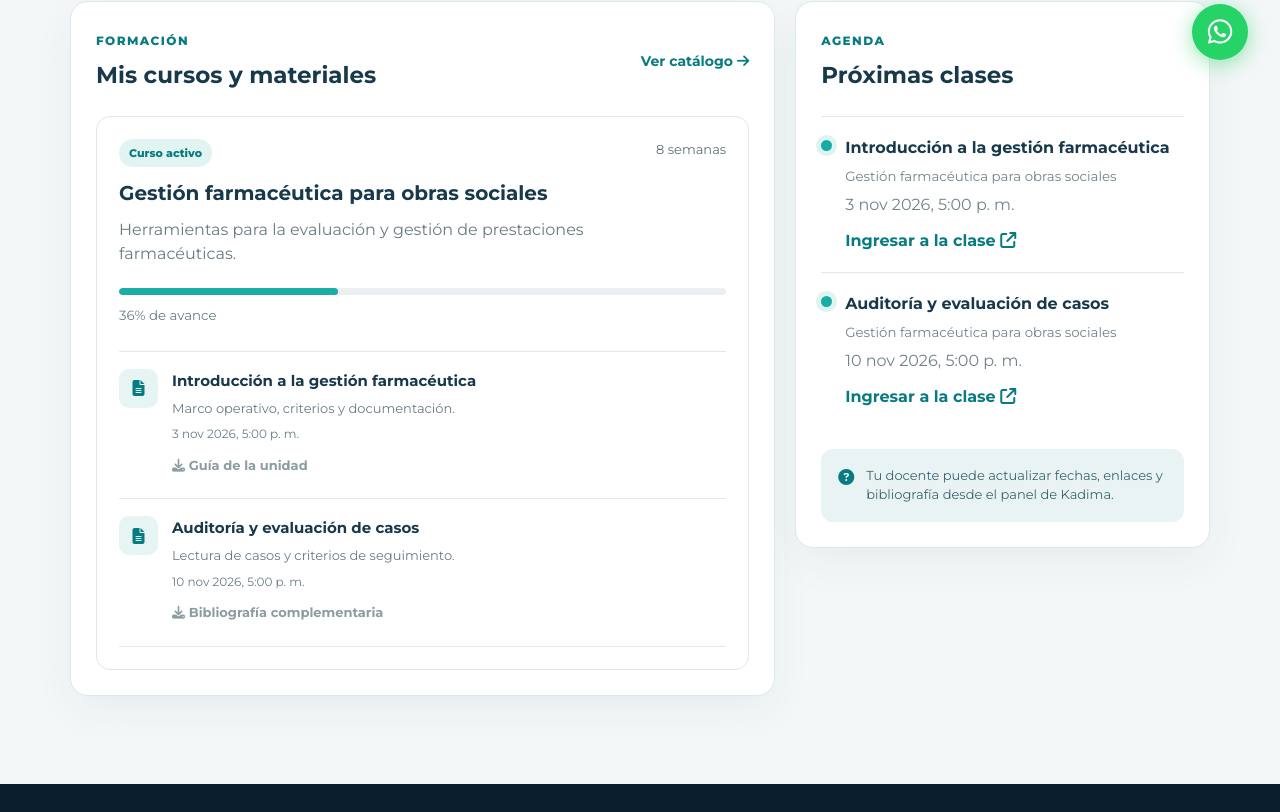
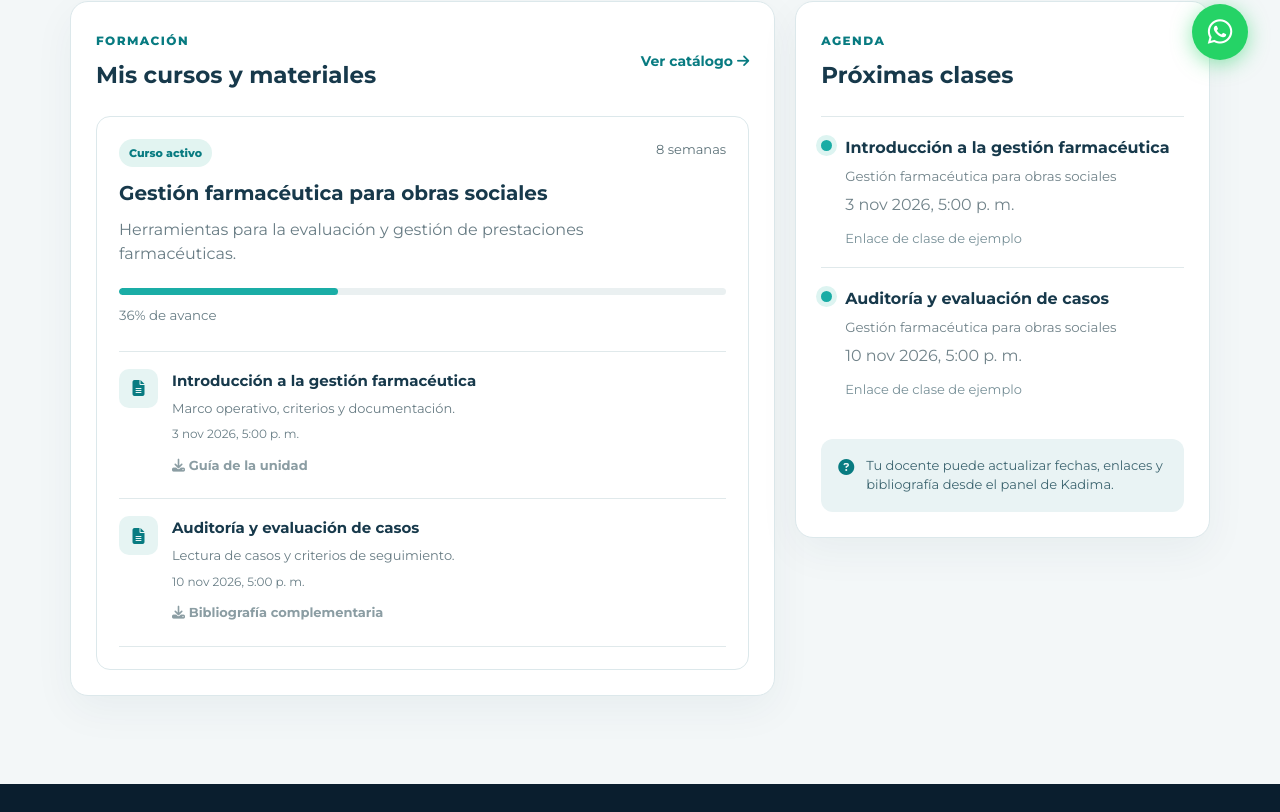
Before and after one commit to nicogomez94/juan, a React (Vite) app: page /portal-estudiantes in a window 1280 px wide. Shown: the part 708-1520 px from the top of the page. Built offline with nearby package versions, Linux system fonts and the light colour scheme; no server answers.

Commit message:
Clarify demo class links

```diff
--- a/src/pages/PortalEstudiantes.jsx
+++ b/src/pages/PortalEstudiantes.jsx
@@ -194,7 +194,12 @@ function StudentDashboard({ demo }) {
                 <strong>{module.title}</strong>
                 <small>{module.course}</small>
                 <time>{dateLabel(module.startsAt)}</time>
-                {module.meetingUrl && (
+                {module.meetingUrl &&
+                  (demo ? (
+                    <span className="portal-demo-link">
+                      Enlace de clase de ejemplo
+                    </span>
+                  ) : (
                     <a
                       href={module.meetingUrl}
                       target="_blank"
@@ -203,7 +208,7 @@ function StudentDashboard({ demo }) {
                       Ingresar a la clase{" "}
                       <i className="fas fa-arrow-up-right-from-square" />
                     </a>
-                )}
+                  ))}
               </div>
             </div>
           ))}
--- a/src/portal.css
+++ b/src/portal.css
@@ -379,6 +379,12 @@
 .portal-agenda-item a {
   color: #087b81;
   font-weight: 700;
+  margin-top: 10px;
+}
+.portal-demo-link {
+  display: block;
+  color: #789098;
+  font-size: 13px;
   margin-top: 10px;
 }
 .portal-help-box {
```
Lines whose indentation alone changed are shown as unchanged.
